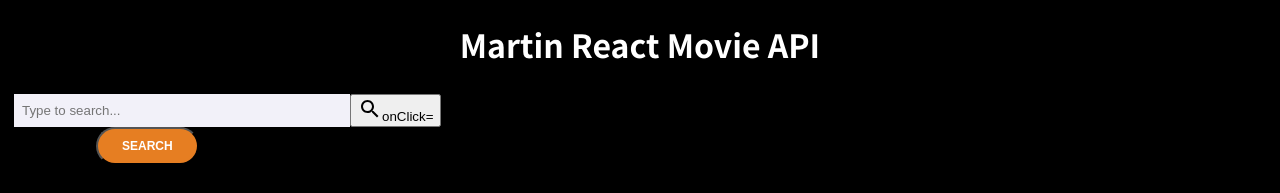
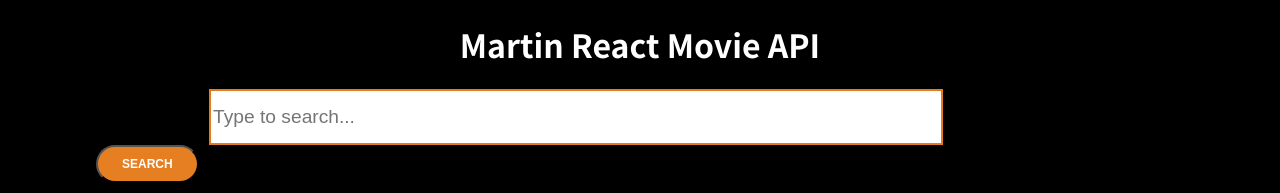
Before and after one commit to Martin2251/movie-trial, a React (Create React App) app: page / in a window 1280 px wide. Shown: the top 193 px of the page. Built offline with nearby package versions, Linux system fonts and the light colour scheme; no server answers.

Commit message:
added search button

```diff
--- a/src/App.css
+++ b/src/App.css
@@ -76,14 +76,7 @@ body {
   cursor: pointer;
 }
 
-.search-form {
-  flex: 1;
-  display: flex;
-  padding: 5px 4px 0 16px;
-  padding-left: 14px;
-  border-radius: 15px;
-
-  /*
+/*
   display: inline-block;
   flex-direction: column;
   justify-content: flex-start;
@@ -94,7 +87,6 @@ body {
   width: 45px;
   border-radius: 100px;
   */
-}
 
 .search-bar {
   border-radius: 15px;
--- a/src/components/SearchBox.js
+++ b/src/components/SearchBox.js
@@ -1,26 +1,18 @@
 import React from "react";
-import SearchIcon from "@material-ui/icons/Search";
+import "../styles/SearchBox.css";
 
 const Form = () => {};
 const SearchBox = (props) => {
-  const styling = {
-    width: "20rem",
-    background: "#F2F1F9",
-    border: "none",
-    padding: "0.5rem",
-  };
   return (
     <div className="search-form">
-      <input
-        style={styling}
-        value={props.value}
-        onChange={(event) => props.onChange(event.target.value)}
-        placeholder="Type to search..."
-      ></input>
-      <button type="submit">
-        <SearchIcon />
-        onClick={props.onClickHandler}
-      </button>
+      <div className="search-area">
+        <input
+          id="search-bar"
+          value={props.value}
+          onChange={(event) => props.onChange(event.target.value)}
+          placeholder="Type to search..."
+        ></input>
+      </div>
     </div>
   );
 };
--- /dev/null
+++ b/src/styles/SearchBox.css
@@ -0,0 +1,23 @@
+#search-bar {
+  border-radius: 0px;
+  display: block;
+  width: 70%;
+  border: solid hsl(28, 79%, 51%) 2px;
+  height: 50px;
+  margin-top: 0px;
+  font-size: larger;
+  cursor: pointer;
+}
+.search-area {
+  display: flex;
+  width: 90%;
+  align-items: center;
+  justify-content: center;
+}
+
+.search-form {
+  display: flex;
+  width: 90%;
+  align-items: center;
+  justify-content: center;
+}
```
